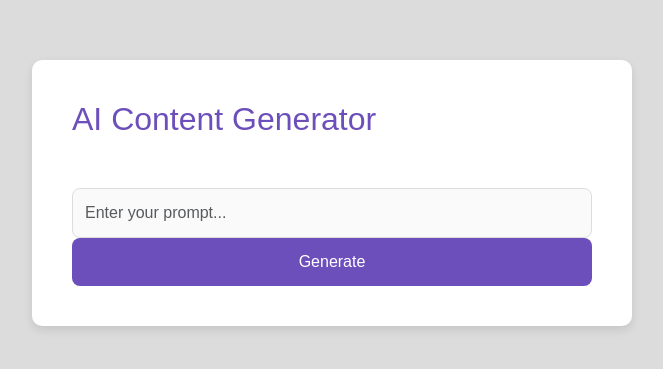
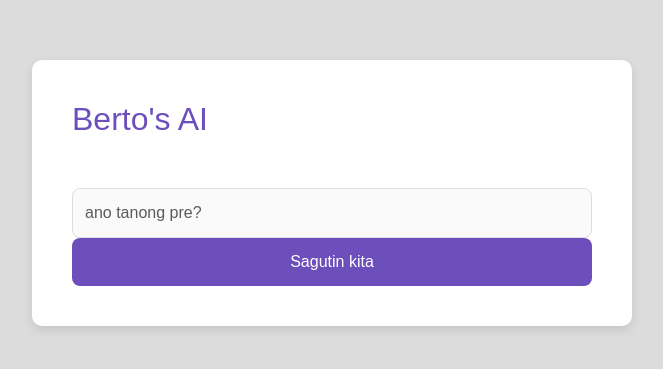
Before and after one commit to venidss/AiniBert.github.io, a website: page index.html in a window 1280 px wide. Shown: the part 207-576 px from the top of the page, without its empty margins (308-971 px from the left). Drawn offline with nearby package versions, Linux system fonts and the light colour scheme.

Commit message:
Update index.html

```diff
--- a/index.html
+++ b/index.html
@@ -91,10 +91,10 @@ button:hover {
 </head>
 <body>
     <div class="container">
-        <h2>AI Content Generator</h2>
+        <h2>Berto's AI</h2>
         <div id="response"></div>
-        <input type="text" id="prompt" class="form-control" placeholder="Enter your prompt..." />
-        <button id="generate-btn">Generate</button>
+        <input type="text" id="prompt" class="form-control" placeholder="ano tanong pre?" />
+        <button id="generate-btn">Sagutin kita</button>
     </div>
 
     <!-- Include Bootstrap JS -->
```
